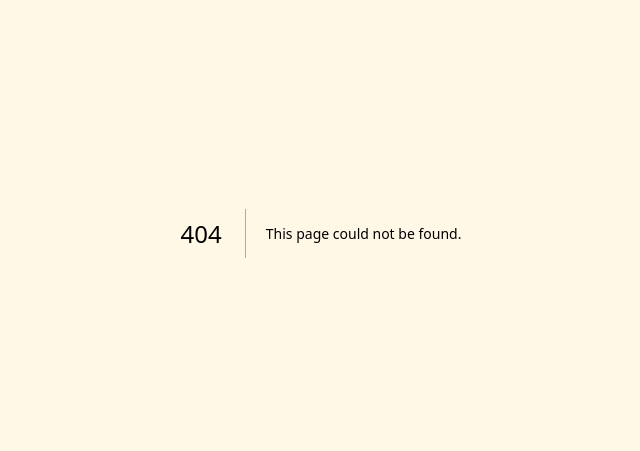
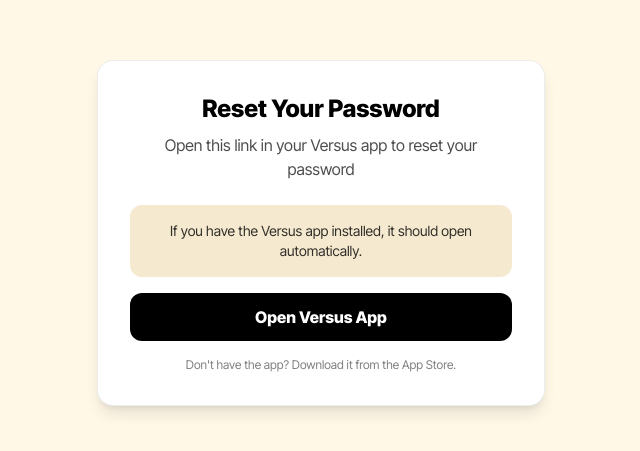
Before and after one commit to NicoBaldowine/itsversus-landing, a Next.js app: page /reset-password in a window 1280 px wide. Before the commit this address had no page. Shown: the part 167-618 px from the top of the page, without its empty margins (319-959 px from the left). Built offline with nearby package versions, Linux system fonts and the light colour scheme.

Commit message:
✨ Implement Universal Links for App Store - Add apple-app-site-association, fallback pages, and Netlify config

```diff
--- a/next.config.ts
+++ b/next.config.ts
@@ -6,7 +6,20 @@
   trailingSlash: true,
   images: {
     unoptimized: true
-  }
+  },
+  async headers() {
+    return [
+      {
+        source: '/.well-known/apple-app-site-association',
+        headers: [
+          {
+            key: 'Content-Type',
+            value: 'application/json',
+          },
+        ],
+      },
+    ];
+  },
 };
 
 export default nextConfig;
--- /dev/null
+++ b/src/app/reset-password/page.tsx
@@ -0,0 +1,39 @@
+import React from 'react';
+
+export default function ResetPasswordPage() {
+  return (
+    <div className="min-h-screen bg-[#FFF8E7] flex items-center justify-center px-4">
+      <div className="max-w-md w-full text-center">
+        <div className="bg-white rounded-2xl p-8 shadow-lg border border-black/7">
+          <div className="mb-6">
+            <h1 className="text-2xl font-extrabold text-black mb-2">
+              Reset Your Password
+            </h1>
+            <p className="text-black/70 text-base">
+              Open this link in your Versus app to reset your password
+            </p>
+          </div>
+
+          <div className="space-y-4">
+            <div className="p-4 bg-[#F5E9CF] rounded-xl">
+              <p className="text-sm text-black/80">
+                If you have the Versus app installed, it should open automatically.
+              </p>
+            </div>
+
+            <a
+              href="versus-app://reset-password"
+              className="block w-full py-3 px-6 bg-black text-white font-extrabold rounded-xl hover:bg-black/90 transition-colors"
+            >
+              Open Versus App
+            </a>
+
+            <p className="text-xs text-black/50">
+              Don&apos;t have the app? Download it from the App Store.
+            </p>
+          </div>
+        </div>
+      </div>
+    </div>
+  );
+}
--- /dev/null
+++ b/src/app/verify-email/page.tsx
@@ -0,0 +1,39 @@
+import React from 'react';
+
+export default function VerifyEmailPage() {
+  return (
+    <div className="min-h-screen bg-[#FFF8E7] flex items-center justify-center px-4">
+      <div className="max-w-md w-full text-center">
+        <div className="bg-white rounded-2xl p-8 shadow-lg border border-black/7">
+          <div className="mb-6">
+            <h1 className="text-2xl font-extrabold text-black mb-2">
+              Verify Your Email
+            </h1>
+            <p className="text-black/70 text-base">
+              Open this link in your Versus app to verify your email
+            </p>
+          </div>
+
+          <div className="space-y-4">
+            <div className="p-4 bg-[#F5E9CF] rounded-xl">
+              <p className="text-sm text-black/80">
+                If you have the Versus app installed, it should open automatically.
+              </p>
+            </div>
+
+            <a
+              href="versus-app://verify-email"
+              className="block w-full py-3 px-6 bg-black text-white font-extrabold rounded-xl hover:bg-black/90 transition-colors"
+            >
+              Open Versus App
+            </a>
+
+            <p className="text-xs text-black/50">
+              Don&apos;t have the app? Download it from the App Store.
+            </p>
+          </div>
+        </div>
+      </div>
+    </div>
+  );
+}
```
Also changed, not shown: 2 other files (tests, documents, lock files or other folders).
